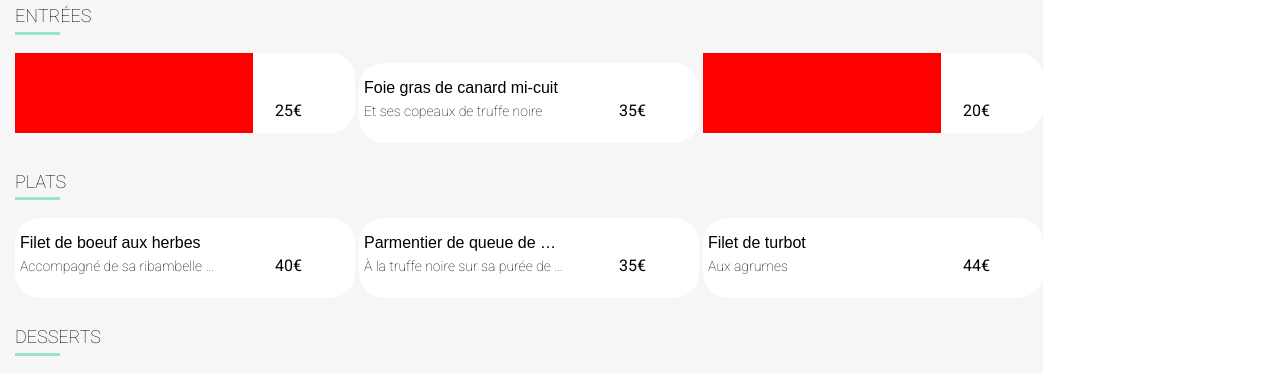
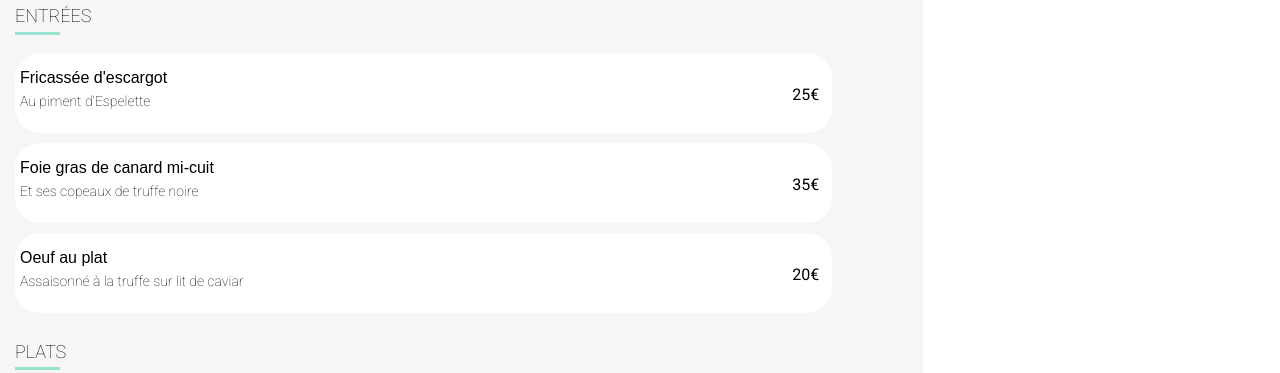
Before and after one commit to MathildeAuclair/MathildeAuclair_3_15042021, a plain HTML site: page la_palette_du_gout.html in a window 1280 px wide. Shown: the part 427-800 px from the top of the page. Drawn offline with Linux system fonts and the light colour scheme; a web font is replaced by a local one.

Commit message:
Add files via upload

```diff
--- a/styles/style.scss
+++ b/styles/style.scss
@@ -361,7 +361,7 @@ html {
 .bloc-menu {
     display: inline-block;
     flex-wrap: wrap;
-    width: 340px;
+    width: 90%;
     height: 80px;
     font-size: 18px;
     border-radius: 25px 25px 25px 25px;
@@ -371,7 +371,7 @@ html {
     cursor: pointer;
     margin-bottom: 10px;
     z-index: 0;
-  }
+}
 .bloc-menu:after {
     position: absolute;
     content: "";
@@ -440,51 +440,28 @@ html {
 .ligne-1 {
     font-size: 16px;
     margin-left: 5px;
-    width: 300px;
+    width: 35%;
     opacity: 1;
-}
+ }
 .ligne-2 {
     font-family: 'Roboto', sans-serif; font-weight: 100;
-    width: auto;
+    width: 35%;
     font-size: 14px;
     margin-left: 5px;
     margin-top: -10px;
     opacity: 1;
 }
-.test {
-    height: 80px;
-    width: 280px;
-    display: flex;
-    flex-direction: column;
-    justify-content: center;
-    box-sizing: border-box;
-    height: 100%;
-    min-width: 0;
- }
- .test:after {
-    position: absolute;
-    content: '';
-   vertical-align: -0.125em;
-   display: flex;
-   box-sizing: border-box;
-   background-color: red;
-   top: 0;
-   left: 0;
-   width: 70%;
-   height: 100%;
-   transition: all .35s;
-}
-.test:hover:after {
-    width: 60%;
-}
 .prix {
-     margin-top: -32px;
+     margin-top: -38px;
+     margin-right: 20px;
      height: 60px;
      width: 20px;
+     display: flex;
+     flex-wrap: wrap;
+     float: right;
      font-size: 16px;
      margin-left: 260px;
      font-family: 'Roboto', sans-serif;
-     display: flex;
      box-sizing: border-box;
 }
 .btn-menu, .btn-menu-enchantee {
@@ -502,7 +479,7 @@ html {
     white-space: nowrap;
     overflow: hidden;
     text-overflow: ellipsis;
-    width: 200px;
+    width: 45%;
 }
 #section-page-enchantee {
     @include marges-page;
```
Also changed, not shown: styles/style.css, 1 other file.
